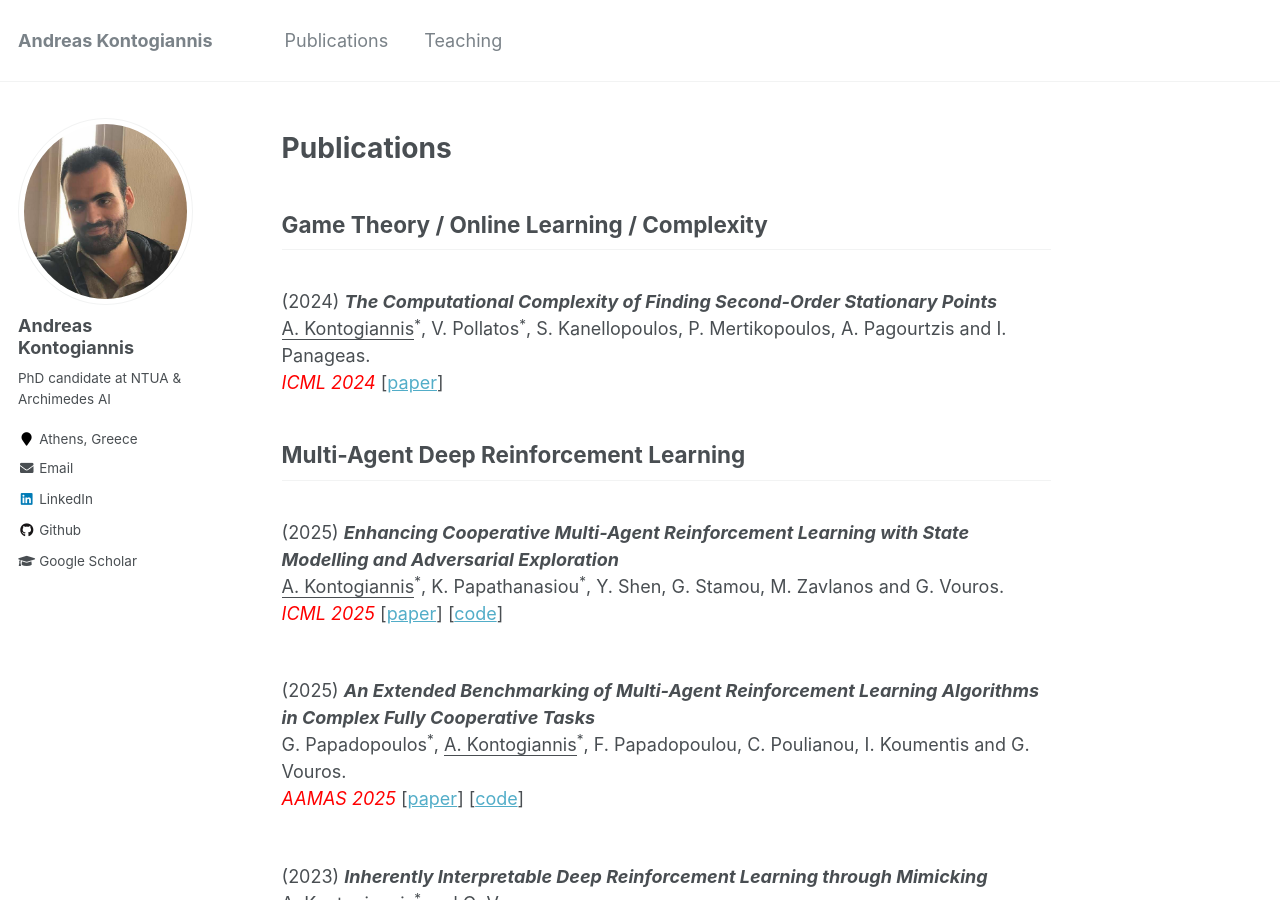
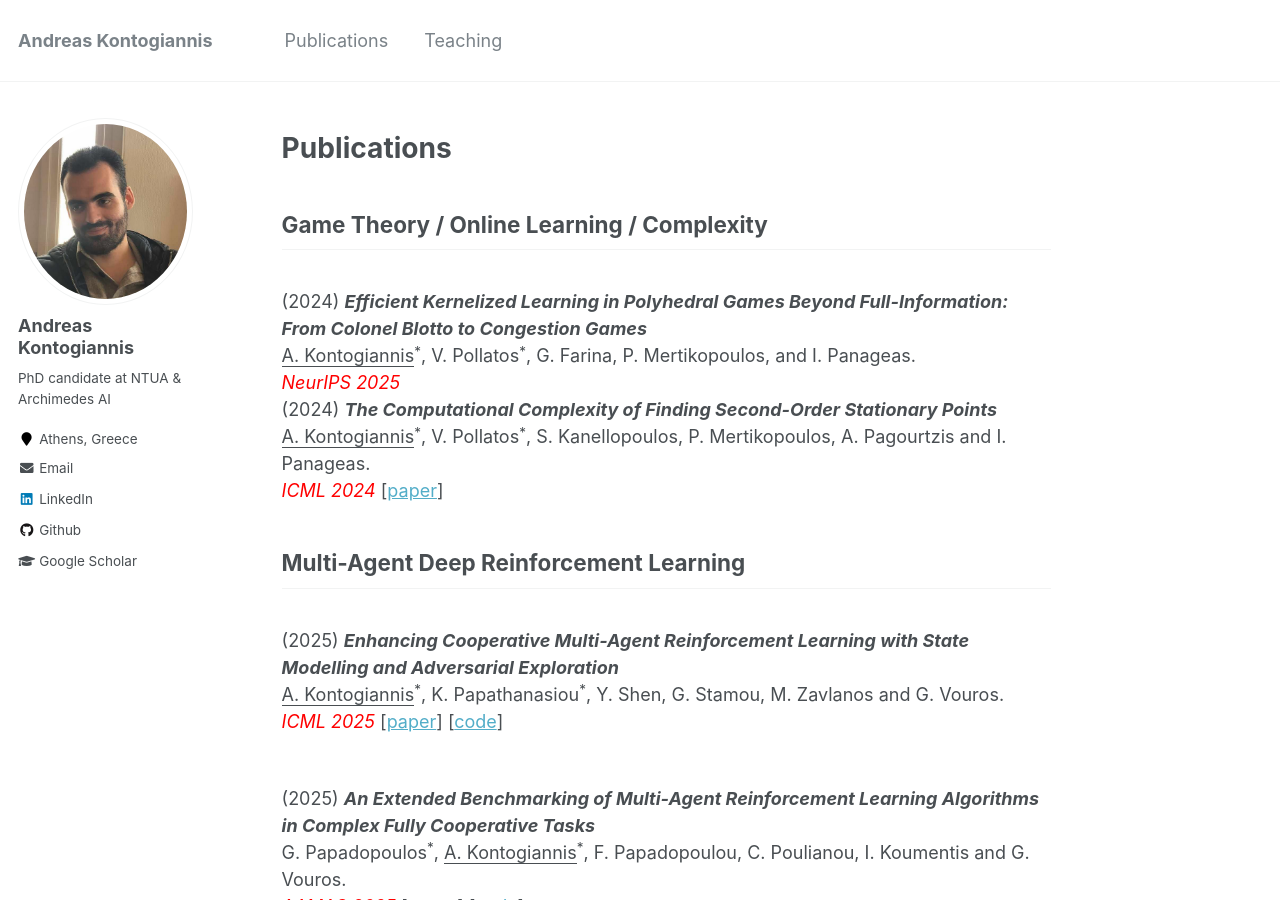
Before and after one commit to ddaedalus/ddaedalus.github.io, a Jekyll site: the page built from _pages/publications.md, in a window 1280 px wide and 900 px high. Built offline with Jekyll 4.4.1, drawn with Linux system fonts in a browser that asks for light colours.

Commit message:
Update publications.md

```diff
--- a/_pages/publications.md
+++ b/_pages/publications.md
@@ -11,7 +11,13 @@ redirect_from:
 
 ## Game Theory / Online Learning / Complexity
 
-
+<br/>
+(2024) <i><b>
+Efficient Kernelized Learning in Polyhedral Games Beyond Full-Information: From Colonel Blotto to Congestion Games </b> </i>
+<br/>
+<u>A. Kontogiannis</u><sup>*</sup>, V. Pollatos<sup>*</sup>, G. Farina, P. Mertikopoulos, and I. Panageas.
+<br/>
+_<font color="red">NeurIPS 2025</font>_
 <br/>
 (2024) <i><b> The Computational Complexity of Finding Second-Order Stationary Points </b> </i>
 <br/>
```
